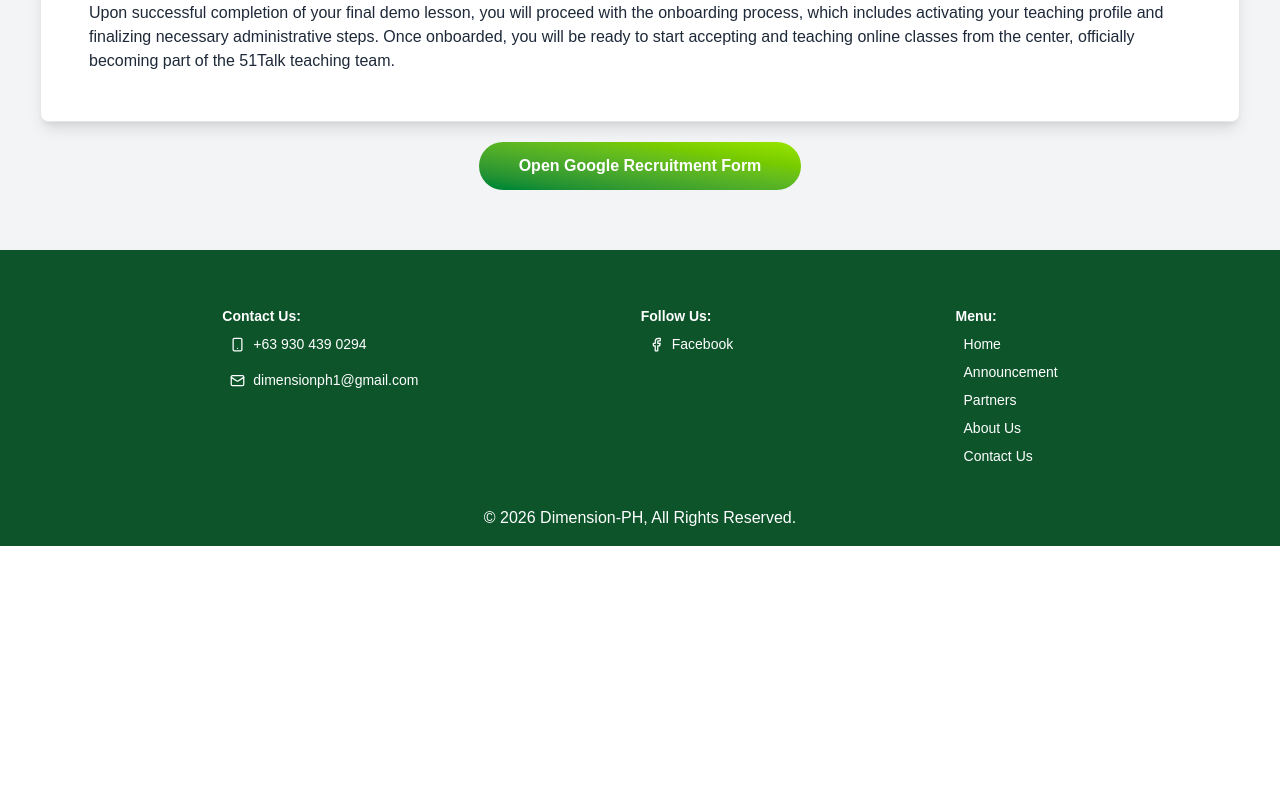
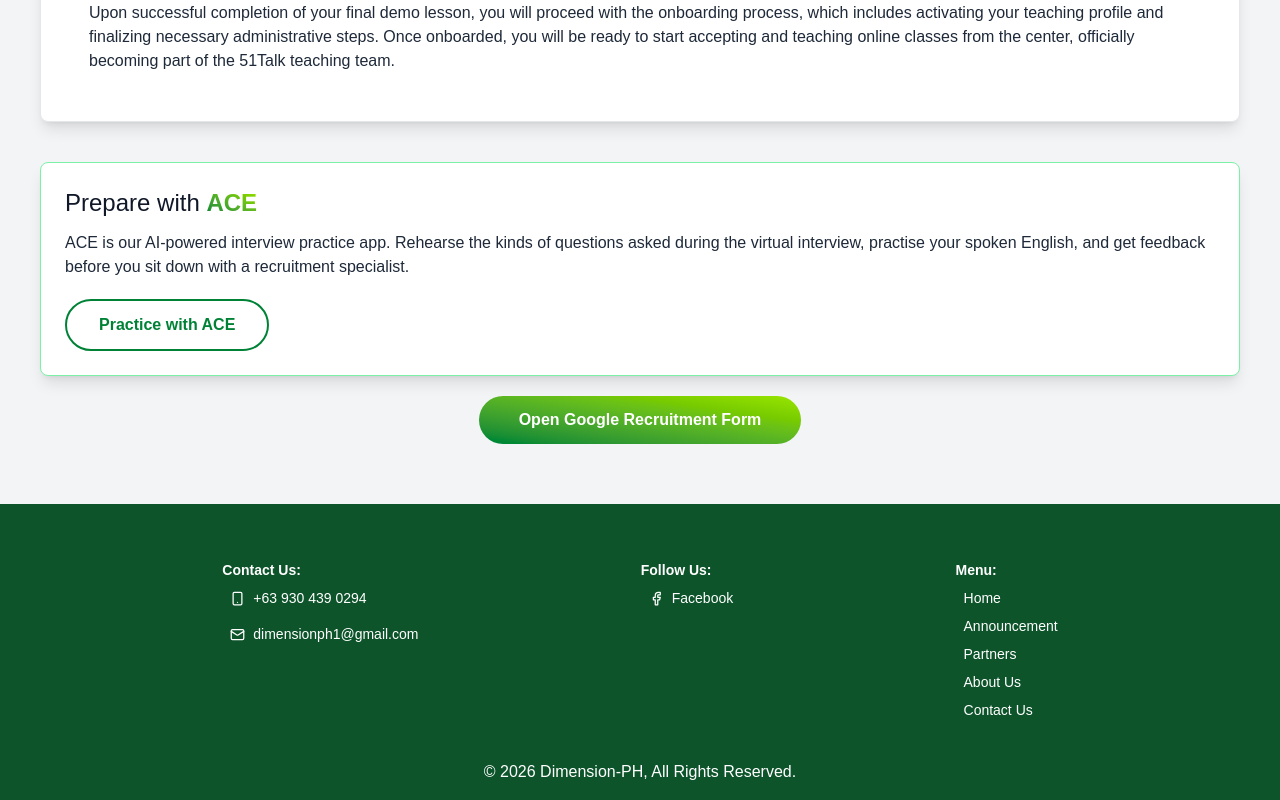
Before and after one commit to Dimension-PH/dimensionph, a Next.js app: page /apply in a window 1280 px wide. Shown: the part 1890-2690 px from the top of the page. Before the commit the page ends 2436 px from the top, so only its background shows below. Built offline with nearby package versions, Linux system fonts and the light colour scheme.

Commit message:
Update page.tsx

```diff
--- a/app/apply/page.tsx
+++ b/app/apply/page.tsx
@@ -40,7 +40,7 @@ export default function ApplyNow() {
                 <div className="mt-6 py-2 space-y-2">
                     <h4 className="text-lg font-medium">Schedule:</h4>
                     <ul className="ps-2 space-y-2">
-                        <li>Graveyard shift, 6:00 PM – 5:00 AM (Monday to Saturday)</li>
+                        <li>Graveyard shift, 6:00 PM &ndash; 5:00 AM (Monday to Saturday)</li>
                     </ul>
                 </div>
                 <div className="mt-10 p-6 rounded-lg border border-gray-200 bg-white shadow-lg">
@@ -90,6 +90,27 @@ export default function ApplyNow() {
                         </section>
                     </div>
                 </div>
+
+                {/* ACE — AI interview practice. Placed before the application form so
+                    candidates can rehearse before committing. */}
+                <div className="mt-10 p-6 rounded-lg border border-green-300 bg-white shadow-lg">
+                    <h3 className="text-xl lg:text-2xl font-medium text-gray-900 mb-3">
+                        Prepare with <span className="bg-gradient-to-tr from-green-700 to-lime-400 bg-clip-text text-transparent font-bold">ACE</span>
+                    </h3>
+                    <p className="text-base text-gray-800">
+                        ACE is our AI-powered interview practice app. Rehearse the kinds of questions asked during
+                        the virtual interview, practise your spoken English, and get feedback before you sit down
+                        with a recruitment specialist.
+                    </p>
+                    <div className="flex justify-center md:justify-start mt-5">
+                        <Button
+                            className="px-8 py-3 w-full md:w-fit border-2 border-green-700 text-green-700 rounded-full font-bold hover:bg-green-700 hover:text-white transition duration-300"
+                            redirect="https://practice.dimension-ph.com"
+                            text="Practice with ACE"
+                        />
+                    </div>
+                </div>
+
                 <div className="flex justify-center my-5">
                     <Button className="px-10 py-3 w-full md:w-fit mx-auto bg-gradient-to-tr from-green-700 to-lime-400 rounded-full font-bold text-white hover:from-green-800 hover:to-lime-500" redirect="https://docs.google.com/forms/d/e/1FAIpQLSerJQec945h9wy_0-W-tYK2vs5h5nhCHhd5b_wPB8oyp0gc7g/viewform?usp=header" text="Open Google Recruitment Form" />
                 </div>
```
